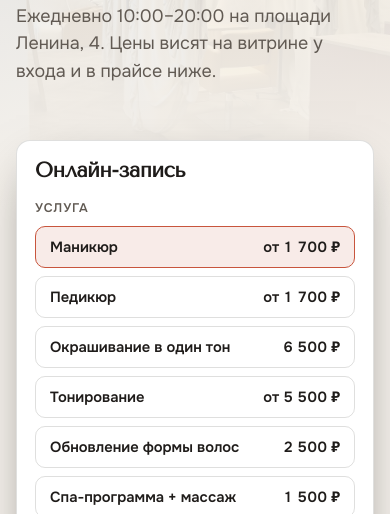
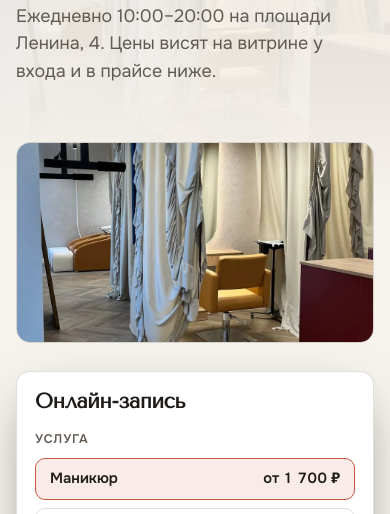
Before and after one commit to jeing1985-coder/inache, a plain HTML site: page index.html in a window 390 px wide. Shown: the part 258-772 px from the top of the page. Drawn offline with Linux system fonts and the light colour scheme.

Commit message:
Фото интерьера возвращено на мобильный первый экран

```diff
--- a/style-prod.css
+++ b/style-prod.css
@@ -236,3 +236,7 @@ main { max-width: var(--wrap); margin: 0 auto; padding: 0 var(--gut); }
   .s-hero { padding-bottom: 14px; }
   .s-hero__text { height: calc(100vh - 152px); height: calc(100dvh - 152px); }
 }
+/* вернуть фото интерьера на телефоне: шаблон скрывает его на ≤960px */
+@media (max-width: 960px) {
+  .s-hero__photo { display: block; }
+}
```
